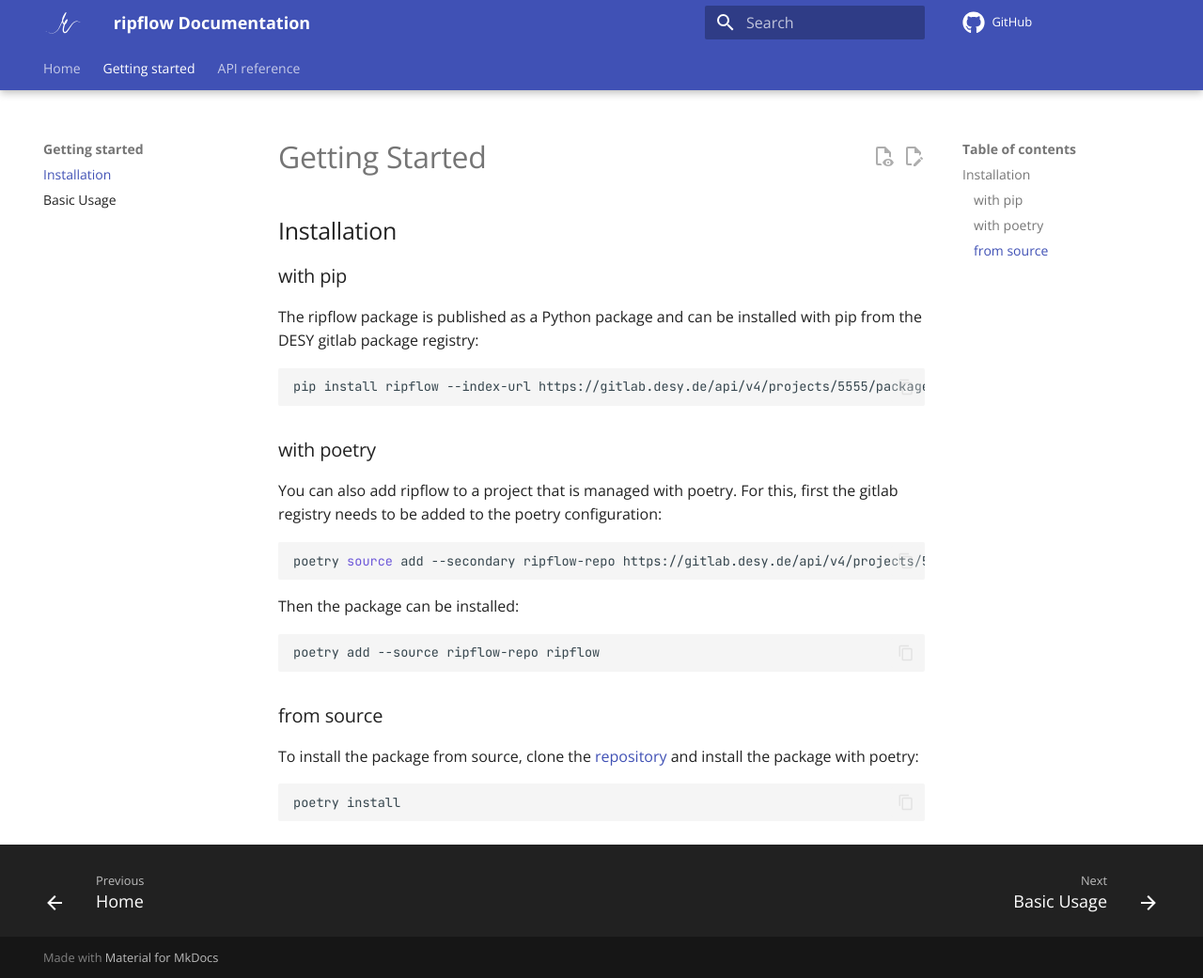
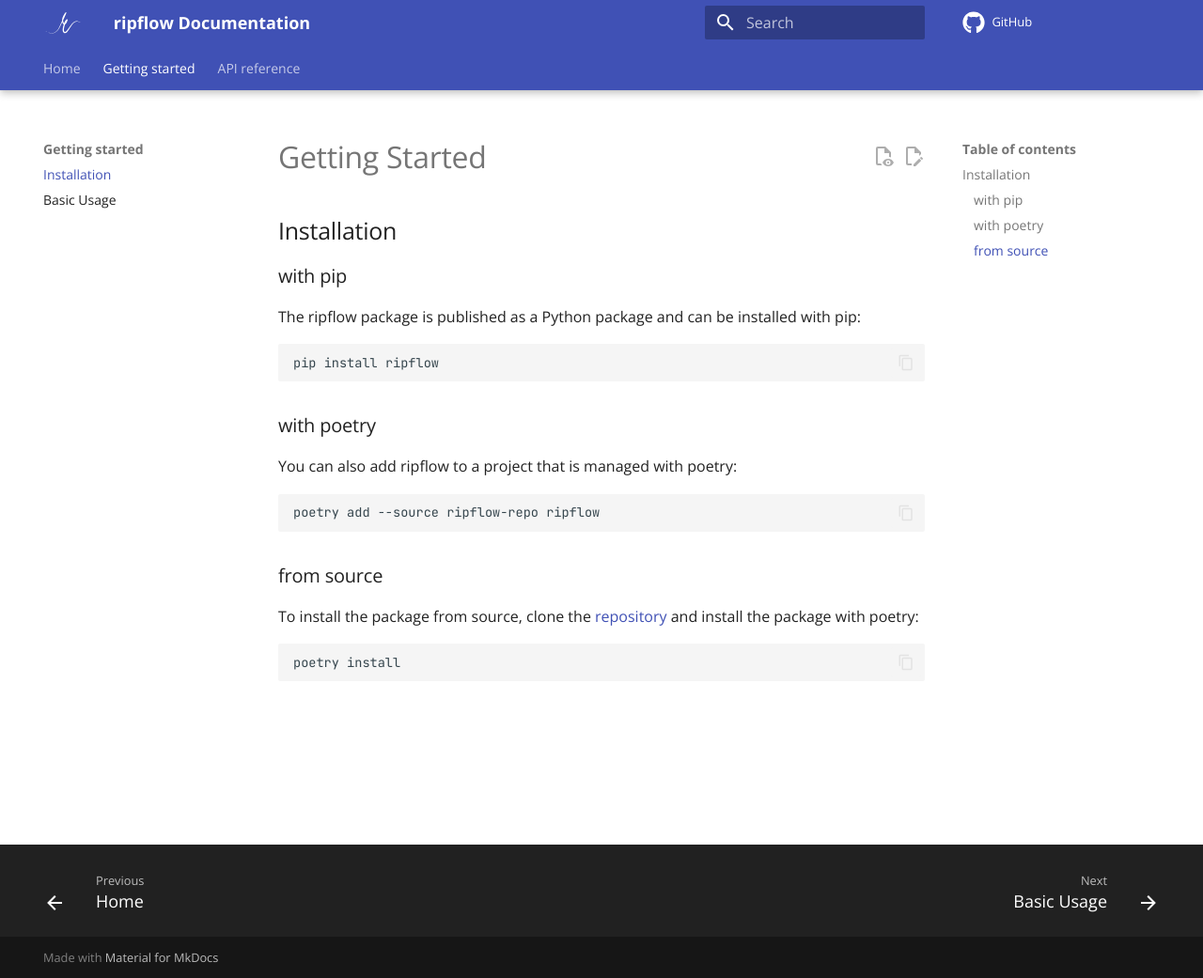
Before and after one commit to soerenjalas/ripflow, an MkDocs documentation site: the page built from docs/getting-started.md, in a window 1280 px wide and 1041 px high. Shown: the whole window at 94% size. Built offline with MkDocs 1.6.1 and Material for MkDocs 9.7.7, drawn with Linux system fonts in a browser that asks for light colours; comment, search, counter and statistics services are not loaded.

Commit message:
Add PyPI install instructions

````diff
--- a/docs/getting-started.md
+++ b/docs/getting-started.md
@@ -2,23 +2,19 @@
 
 ## Installation
 ### with pip
-The ripflow package is published as a Python package and can be installed with pip from the DESY gitlab package registry:
+The ripflow package is published as a Python package and can be installed with pip:
 ```bash
-pip install ripflow --index-url https://gitlab.desy.de/api/v4/projects/5555/packages/pypi
+pip install ripflow
 ```
 
 ### with poetry
-You can also add ripflow to a project that is managed with poetry. For this, first the gitlab registry needs to be added to the poetry configuration:
-```bash
-poetry source add --secondary ripflow-repo https://gitlab.desy.de/api/v4/projects/5555/packages/pypi
-```
-Then the package can be installed:
+You can also add ripflow to a project that is managed with poetry:
 ```bash
 poetry add --source ripflow-repo ripflow
 ```
 
 ### from source
-To install the package from source, clone the [repository](https://gitlab.desy.de/mls/kaldera-electrons/python-doocs-middlelayer) and install the package with poetry:
+To install the package from source, clone the [repository](https://github.com/soerenjalas/ripflow/) and install the package with poetry:
 ```bash
 poetry install
 ```
````
Also changed, not shown: README.md (+19 -0 lines).
